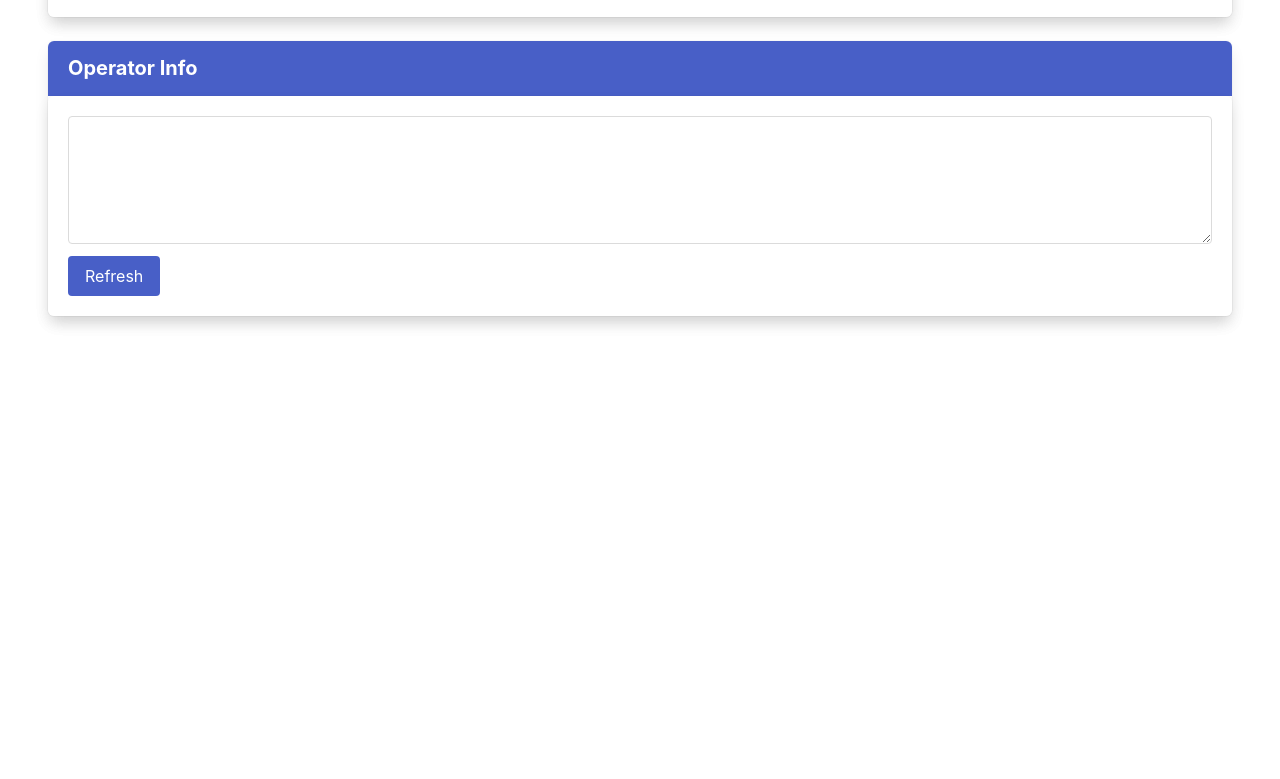
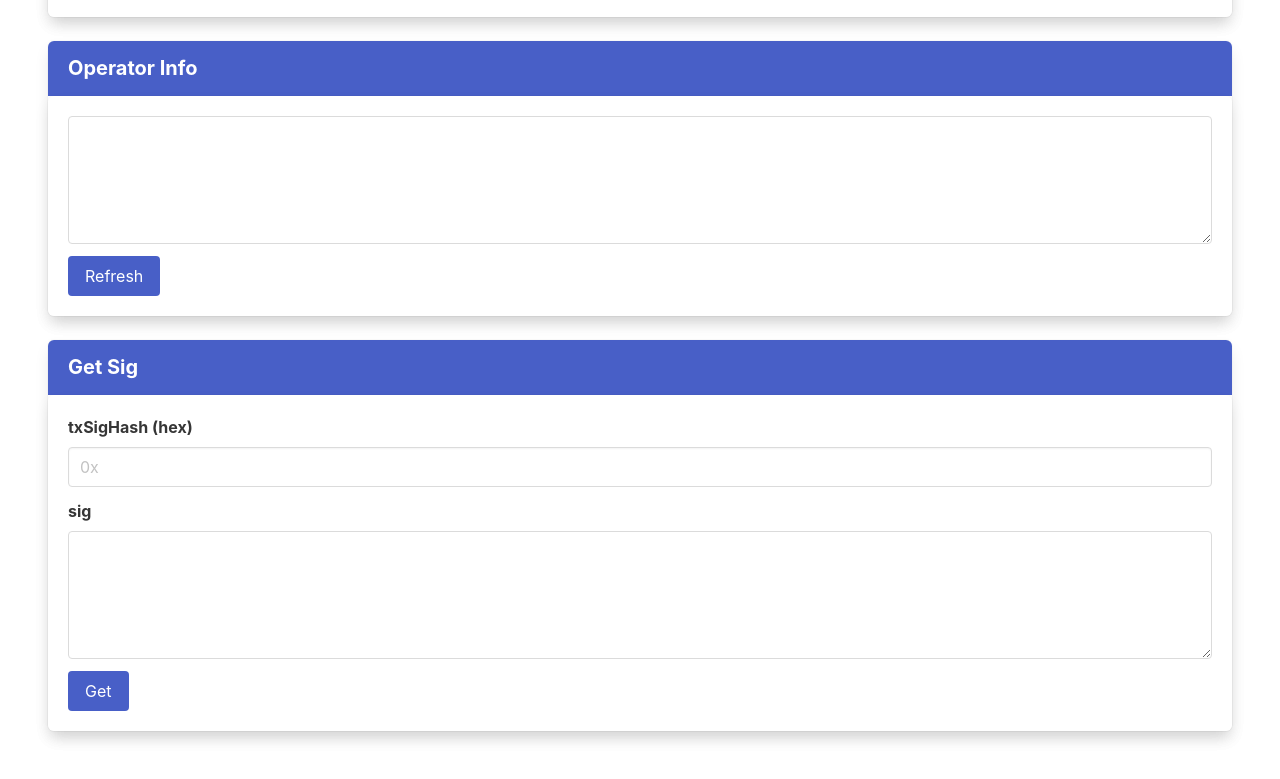
Before and after one commit to smartbch/cc-contracts, a website: page frontend/index.html in a window 1280 px wide. Shown: the part 3463-4242 px from the top of the page. Before the commit the page ends 3827 px from the top, so only its background shows below. Drawn offline with nearby package versions, Linux system fonts and the light colour scheme.

Commit message:
Refine frontend

```diff
--- a/frontend/index.html
+++ b/frontend/index.html
@@ -574,6 +574,22 @@
           </div>
           <div class="control">
             <button class="button is-link" id="btnRefreshOpInfo">Refresh</button>
+          </div>
+        </div>
+      </div>
+      <div class="panel is-link">
+        <p class="panel-heading">Get Sig</p>
+        <div class="box">
+          <div class="field">
+            <label class="label">txSigHash (hex)</label>
+            <input class="input" type="text" placeholder="0x" id="tfTxSigHash">
+          </div>
+          <div class="field">
+            <label class="label">sig</label>
+            <textarea class="textarea" readonly id="tfOpSig"></textarea>
+          </div>
+          <div class="control">
+            <button class="button is-link" id="btnGetSigByHash">Get</button>
           </div>
         </div>
       </div>
@@ -1091,7 +1107,7 @@ u('#btnRefreshNodeProposals').handle('click', async (e) => {
       } else if (proposal.obsoleteNodeId > 0) {
         pType = 'Obsolete Node';
         detail = proposal.obsoleteNodeId.toNumber();
-      } else {
+      } else if (proposal.newNode.pubkeyHash != ethers.utils.formatBytes32String('')) {
         const pbkHash = proposal.newNode.pubkeyHash;
         const rpcUrl = ethers.utils.parseBytes32String(proposal.newNode.rpcUrl);
         const intro = ethers.utils.parseBytes32String(proposal.newNode.intro);
@@ -1354,6 +1370,16 @@ u('#btnRefreshOpInfo').handle('click', async (e) => {
   u('#txtOpInfo').first().value = JSON.stringify(result, null, 2);
 
   u('#btnRefreshOpInfo').first().disabled = false;
+});
+
+u('#btnGetSigByHash').handle('click', async (e) => {
+  const opRpcUrl = u('#tfOpRpcUrl').first().value;
+  console.log('opRpcUrl:', opRpcUrl);
+  const txSigHash = u('#tfTxSigHash').first().value;
+  console.log('txSigHash:', txSigHash);
+  const result = await forwardOpReq(`${opRpcUrl}/sig?hash=${txSigHash}`);
+  console.log('result:', result);
+  u('#tfOpSig').first().value = JSON.stringify(result, null, 2);
 });
 
 // ---------- activate tab ----------
```
